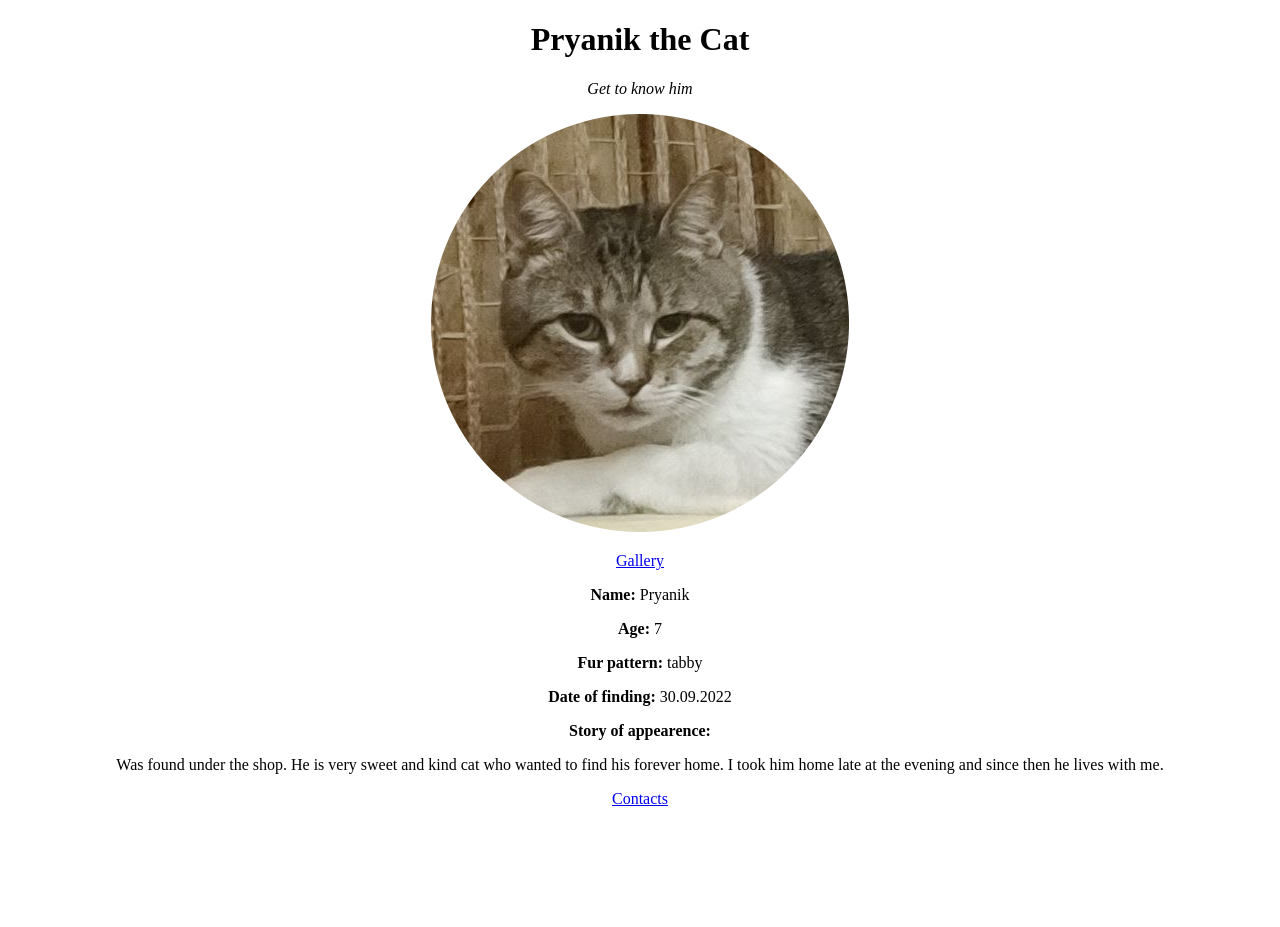
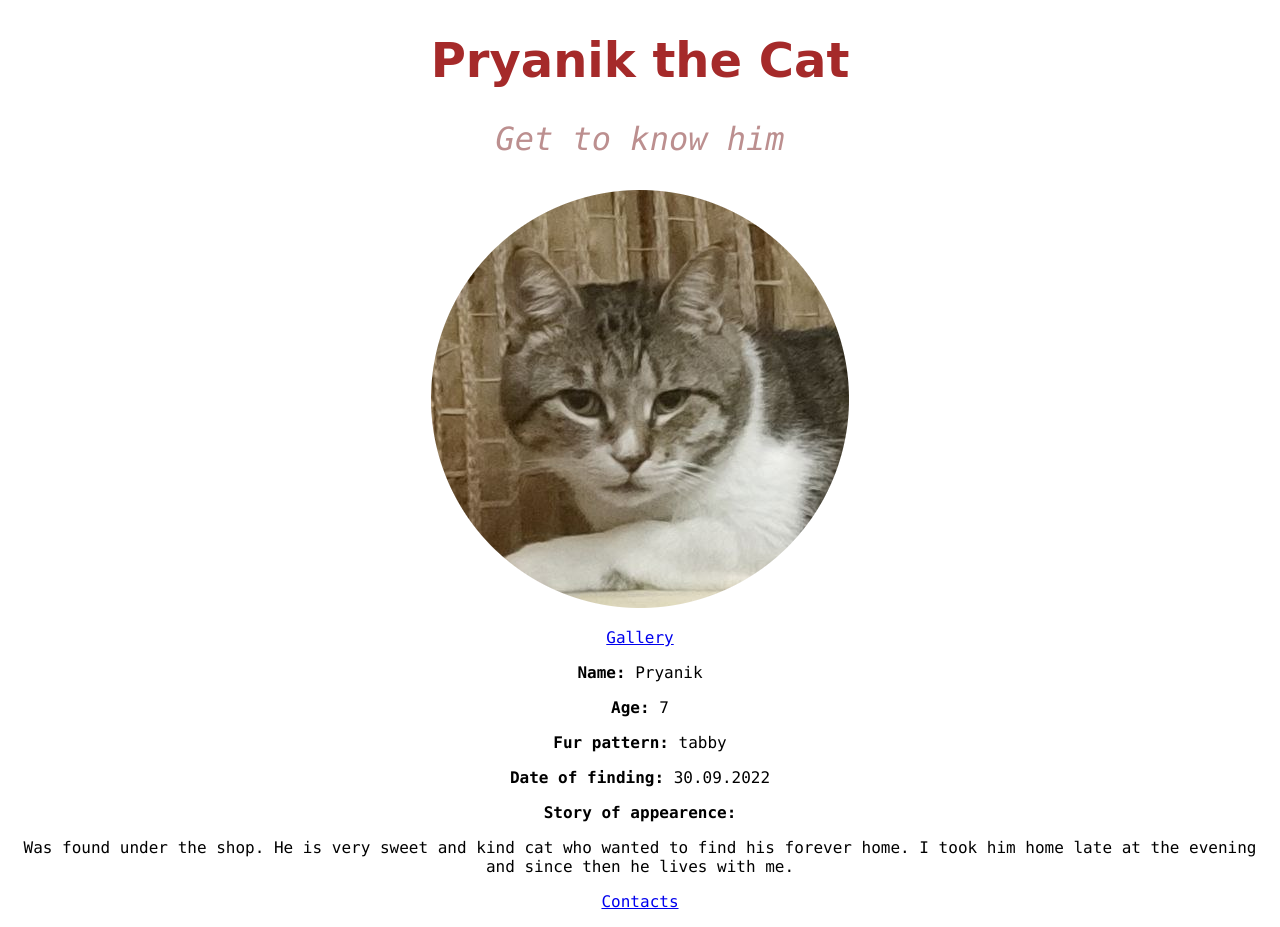
Before and after one commit to HorodetskaAnastasiia/HorodetskaAnastasiia, a plain HTML site: page index.html in a window 1280 px wide. Before the commit the page ends 824 px from the top, so only its background shows below. Drawn offline with Linux system fonts and the light colour scheme; files whose address does not match are found by name.

Commit message:
with css

```diff
--- a/index.html
+++ b/index.html
@@ -3,22 +3,28 @@
   <head>
    <meta http-equiv="content-type" content="text/html; charset=utf-8">
    <title> Pryanik the Cat</title>
+   <link rel="stylesheet" href="style.css">
+   <style>
+     .first {font-size: 200%;
+      color: rosybrown;
+}
+   </style>
   </head>
 <body>
   <div align="center">
   <h1> Pryanik the Cat </h1>
-  <em> Get to know him </em>
-  <p> <img src="C:\Users\user\Desktop\qa course\homework 21\photos\4.png"> </p>
+  <p class="first"> <em> Get to know him </em> </p>
+  <p> <img src="C:\Users\user\Desktop\homework 22\photos\4.png"> </p>
   </div>
   <div align="center">
-   <p><a href="C:\Users\user\Desktop\qa course\homework 21\pages\gallery.html">Gallery</a></p>
+   <p><a href="C:\Users\user\Desktop\homework 22\pages\gallery.html">Gallery</a></p>
     <p> <b> Name: </b> Pryanik </p>
     <p> <b> Age: </b> 7 </p>
     <p> <b> Fur pattern: </b> tabby </p>
     <p> <b> Date of finding: </b> 30.09.2022 </p>
     <p> <b> Story of appearence: </b> </p>
     <p> Was found under the shop. He is very sweet and kind cat who wanted to find his forever home. I took him home late at the evening and since then he lives with me. </p>
-    <p><a href="C:\Users\user\Desktop\qa course\homework 21\pages\contacts.html">Contacts</a></p>
+    <p><a href="C:\Users\user\Desktop\homework 22\pages\contacts.html">Contacts</a></p>
   </div>
 </body>
 </html>
--- /dev/null
+++ b/style.css
@@ -0,0 +1,7 @@
+H1 {font-size: 300%;
+	font-family: Lucida handwriting, cursive;
+	color: brown;
+}
+P {font font-size: 170%;
+	font-family: Monaco, monospace
+}
```
Also changed, not shown: pages/contacts.html (+1 -0 lines), pages/gallery.html (+10 -4 lines).
